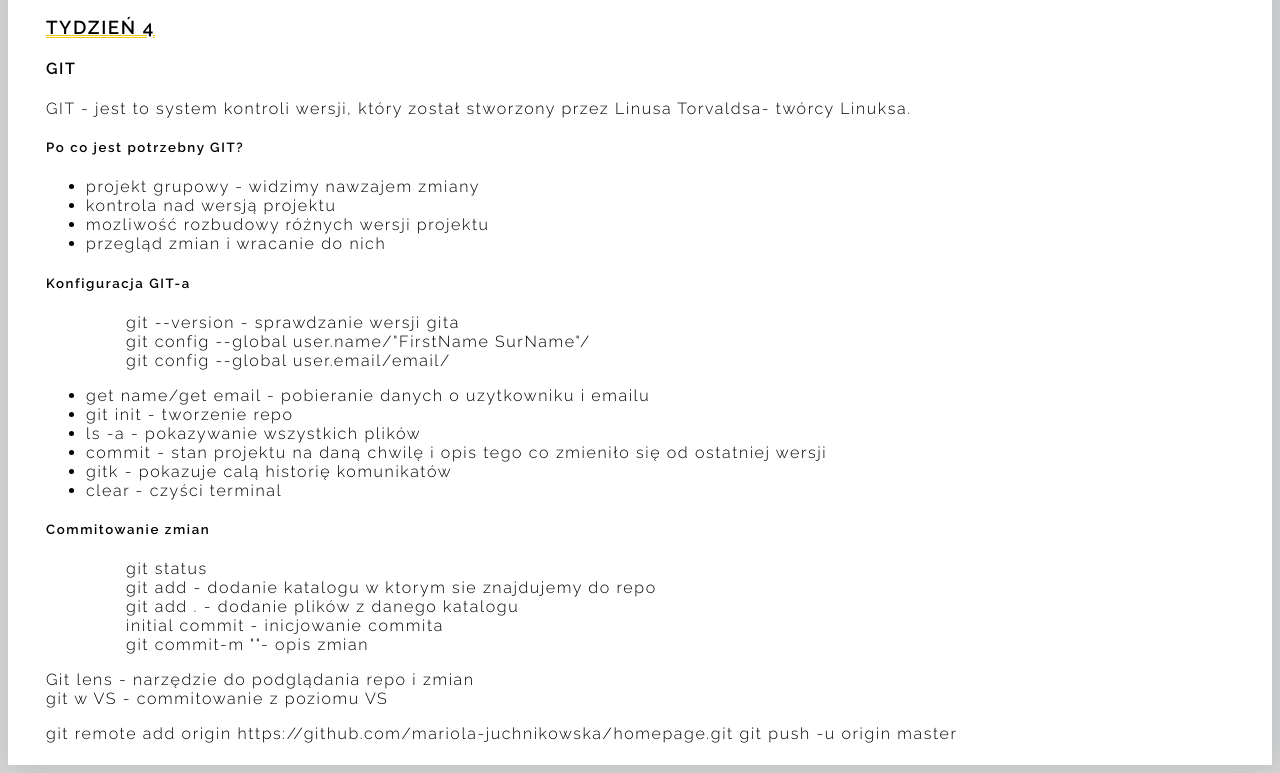
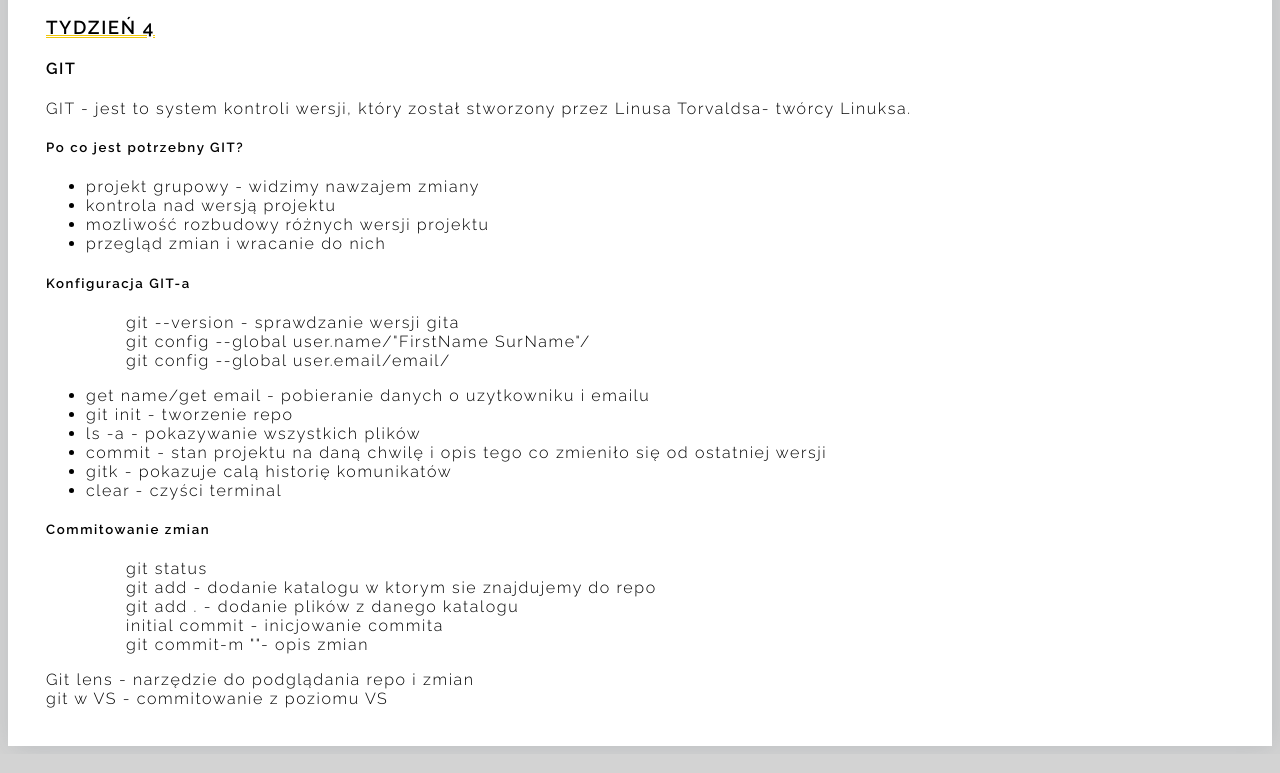
Before and after one commit to mariola-juchnikowska/homepage, a plain HTML site: page index.html in a window 1280 px wide. Shown: the part 4596-5369 px from the top of the page. Drawn offline with Linux system fonts and the light colour scheme.

Commit message:
remote section content

```diff
--- a/index.html
+++ b/index.html
@@ -273,7 +273,6 @@
                             <p>Git lens - narzędzie do podglądania repo i zmian <br/> git w VS - commitowanie z poziomu VS</p>
                         </section>
                         <section>
-                            git remote add origin https://github.com/mariola-juchnikowska/homepage.git git push -u origin master
                         </section>
                     </div>
                 </article>
```
